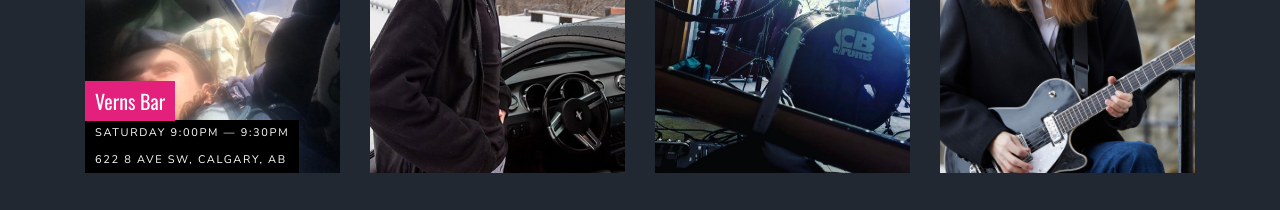
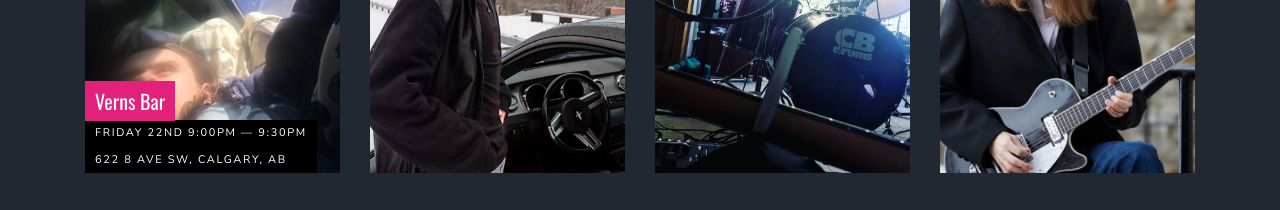
Before and after one commit to DeAndre115/deandrecrowemusic, a plain HTML site: page index.html in a window 1280 px wide. Shown: the part 1280-1490 px from the top of the page. Drawn offline with nearby package versions, Linux system fonts and the light colour scheme; files whose address does not match are found by name.

Commit message:
Update index.html

```diff
--- a/index.html
+++ b/index.html
@@ -110,7 +110,7 @@
               <div class="image" style="background-image: url('images/img_1.jpg');"></div>
               <div class="unit-9-content">
                 <h2>Verns Bar</h2>
-                <span>Saturday 9:00pm &mdash; 9:30pm</span>
+                <span>Friday 22nd 9:00pm &mdash; 9:30pm</span>
                 <span>622 8 Ave SW, Calgary, AB</span>
               </div>
             </a>
```
